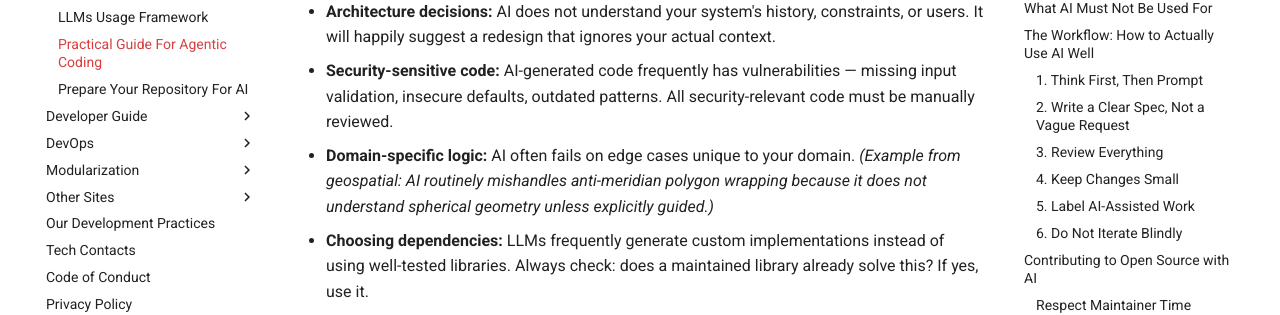
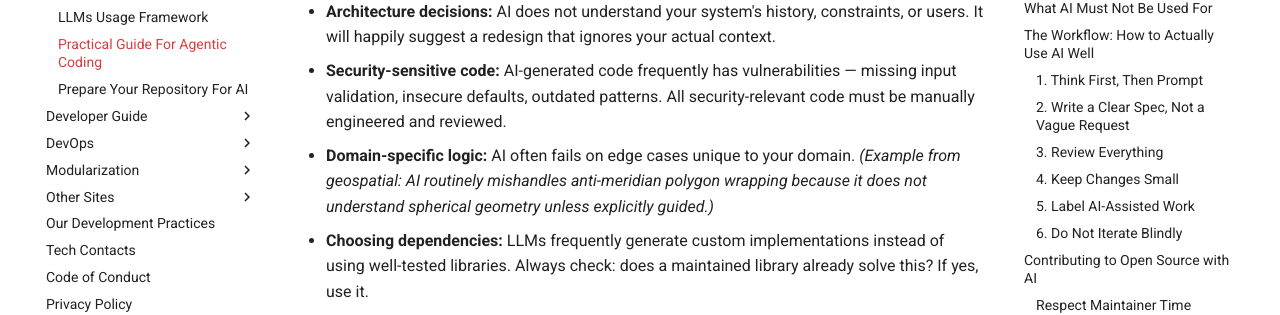
Before and after one commit to hotosm/docs, an MkDocs documentation site: the page built from docs/ai-guide/ai-assisted-coding-guide.md, in a window 1280 px wide and 900 px high, scrolled down 889 px. Shown: the part 199-514 px from the top of the window. Built offline with MkDocs 1.6.1 and Material for MkDocs 9.7.7, drawn with Linux system fonts in a browser that asks for light colours; comment, search, counter and statistics services are not loaded.

Commit message:
docs: accept suggestion for docs/ai-guide/ai-assisted-coding-guide.md
Co-authored-by: DK Benjamin <dakota.benjamin@hotosm.org>

```diff
--- a/docs/ai-guide/ai-assisted-coding-guide.md
+++ b/docs/ai-guide/ai-assisted-coding-guide.md
@@ -27,7 +27,7 @@ This is not punitive. It is the same standard we hold for any tool: if you use a
 ## What AI Is Bad At (Be Cautious Here)
 
 - **Architecture decisions:** AI does not understand your system's history, constraints, or users. It will happily suggest a redesign that ignores your actual context.
-- **Security-sensitive code:** AI-generated code frequently has vulnerabilities — missing input validation, insecure defaults, outdated patterns. All security-relevant code must be manually reviewed.
+- **Security-sensitive code:** AI-generated code frequently has vulnerabilities — missing input validation, insecure defaults, outdated patterns. All security-relevant code must be manually engineered and reviewed.
 - **Domain-specific logic:** AI often fails on edge cases unique to your domain. _(Example from geospatial: AI routinely mishandles anti-meridian polygon wrapping because it does not understand spherical geometry unless explicitly guided.)_
 - **Choosing dependencies:** LLMs frequently generate custom implementations instead of using well-tested libraries. Always check: does a maintained library already solve this? If yes, use it.
 - **Anything involving beneficiary or sensitive data:** Never paste personal data, donor information, or internal strategy into AI tools.
```
